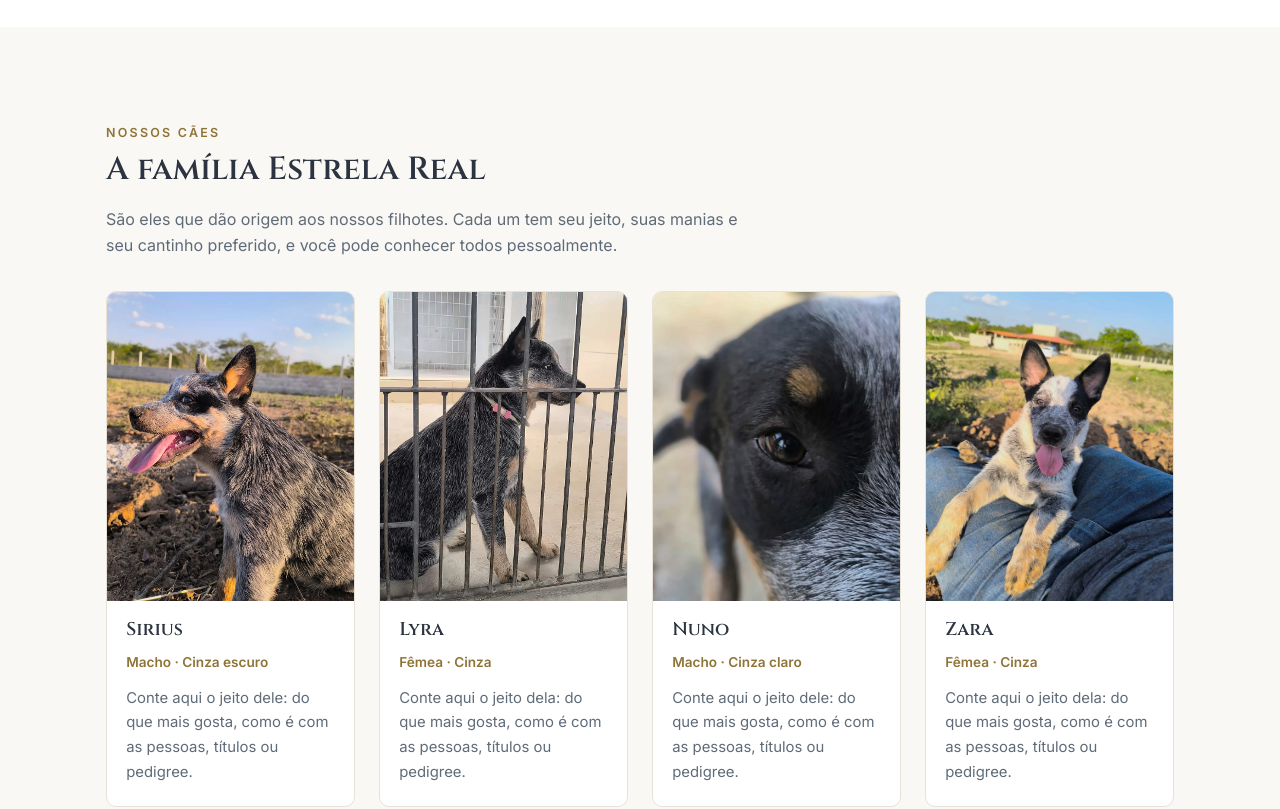
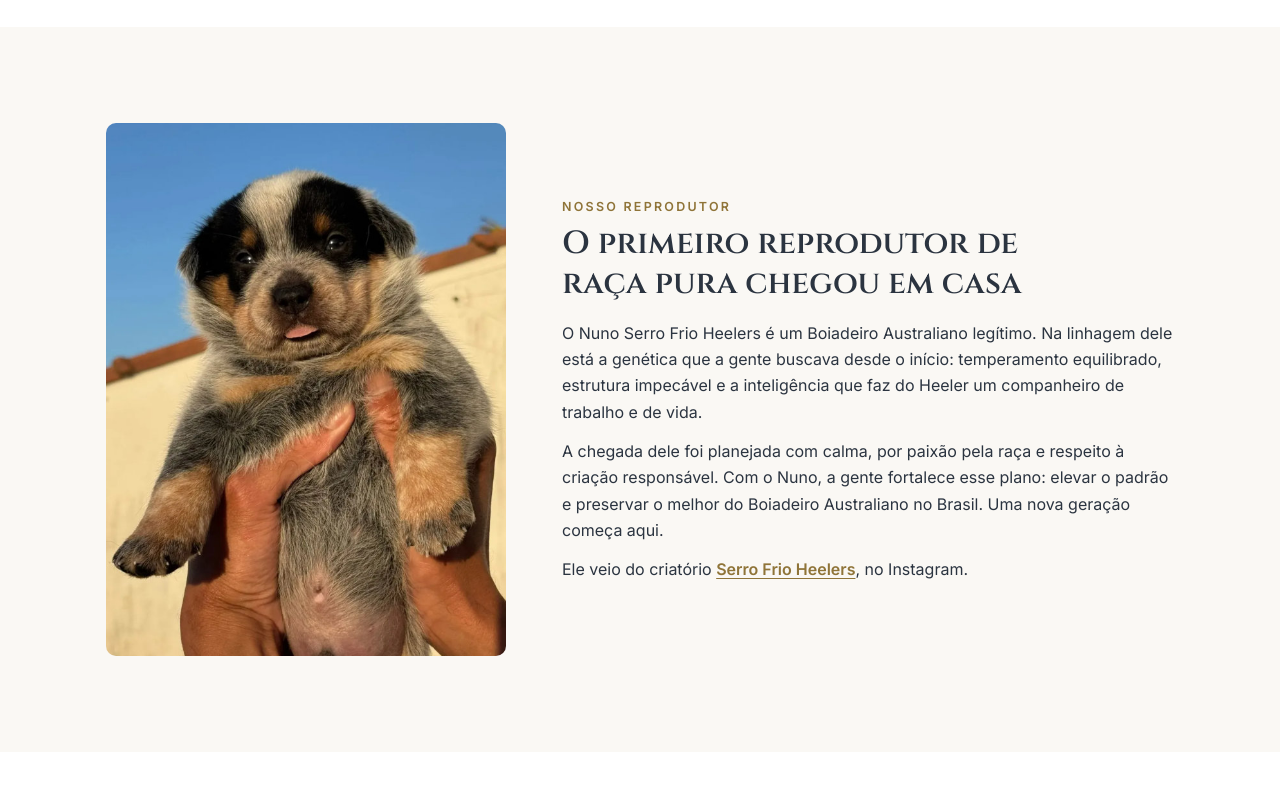
Before and after one commit to pedrosfarias01/canil-estrela-real, a plain HTML site: page index.html in a window 1280 px wide. Shown: the part 1360-2169 px from the top of the page. Drawn offline with Linux system fonts and the light colour scheme.

Commit message:
Apresenta o Nuno Serro Frio Heelers, primeiro reprodutor de raça pura
Conta a chegada do reprodutor vindo do Serro Frio Heelers e atualiza o cartão dele em Nossos Cães.

Co-authored-by: Pedro Farias <pedrosfarias01@users.noreply.github.com>

```diff
--- a/index.html
+++ b/index.html
@@ -91,9 +91,23 @@
       </div>
     </section>
 
+    <!-- ============ NOSSO REPRODUTOR ============ -->
+    <section id="nuno" class="section section-alt">
+      <div class="container split split-portrait">
+        <img src="images/nuno.jpg" alt="Nuno Serro Frio Heelers filhote, erguido no colo contra o céu azul" class="split-img portrait" loading="lazy">
+        <div>
+          <p class="eyebrow">Nosso reprodutor</p>
+          <h2>O primeiro reprodutor de raça pura chegou em casa</h2>
+          <p>O Nuno Serro Frio Heelers é um Boiadeiro Australiano legítimo. Na linhagem dele está a genética que a gente buscava desde o início: temperamento equilibrado, estrutura impecável e a inteligência que faz do Heeler um companheiro de trabalho e de vida.</p>
+          <p>A chegada dele foi planejada com calma, por paixão pela raça e respeito à criação responsável. Com o Nuno, a gente fortalece esse plano: elevar o padrão e preservar o melhor do Boiadeiro Australiano no Brasil. Uma nova geração começa aqui.</p>
+          <p>Ele veio do criatório <a class="text-link" href="https://www.instagram.com/serrofrio_heelers/" target="_blank" rel="noopener">Serro Frio Heelers</a>, no Instagram.</p>
+        </div>
+      </div>
+    </section>
+
     <!-- ============ NOSSOS CÃES ============ -->
     <!-- Para adicionar um cão: copie um bloco <article class="dog">...</article> inteiro e troque foto, nome e textos. -->
-    <section id="caes" class="section section-alt">
+    <section id="caes" class="section">
       <div class="container">
         <p class="eyebrow">Nossos Cães</p>
         <h2>A família Estrela Real</h2>
@@ -119,11 +133,11 @@
           </article>
 
           <article class="dog">
-            <img src="images/fotos/editadas/olhar-de-perto.jpg" alt="Nuno" loading="lazy">
+            <img src="images/nuno.jpg" alt="Nuno Serro Frio Heelers quando filhote, no colo, olhando para a câmera" loading="lazy">
             <div class="dog-body">
-              <h3>Nuno</h3>
-              <p class="dog-meta">Macho · Cinza claro</p>
-              <p>Conte aqui o jeito dele: do que mais gosta, como é com as pessoas, títulos ou pedigree.</p>
+              <h3>Nuno Serro Frio Heelers</h3>
+              <p class="dog-meta">Macho · Blue Heeler puro · Reprodutor</p>
+              <p>Nosso primeiro reprodutor de raça pura. Temperamento equilibrado, estrutura impecável e a inteligência da raça. Veio do Serro Frio Heelers.</p>
             </div>
           </article>
 
@@ -140,7 +154,7 @@
     </section>
 
     <!-- ============ ESTRUTURA ============ -->
-    <section id="estrutura" class="section">
+    <section id="estrutura" class="section section-alt">
       <div class="container">
         <p class="eyebrow">Estrutura</p>
         <h2>Espaço de sobra pra ser cachorro</h2>
@@ -158,7 +172,7 @@
     </section>
 
     <!-- ============ HOTEL ============ -->
-    <section id="hotel" class="section section-alt">
+    <section id="hotel" class="section">
       <div class="container split">
         <img src="images/fotos/editadas/ninhada-na-grade-1.jpg" alt="Hotel Canino" class="split-img" loading="lazy">
         <div>
@@ -178,7 +192,7 @@
     </section>
 
     <!-- ============ FILHOTES DISPONÍVEIS ============ -->
-    <section id="filhotes" class="section">
+    <section id="filhotes" class="section section-alt">
       <div class="container">
         <p class="eyebrow">Filhotes Disponíveis</p>
         <h2>Seu futuro companheiro pode estar a caminho</h2>
--- a/style.css
+++ b/style.css
@@ -26,6 +26,13 @@ body {
 }
 img { display: block; max-width: 100%; }
 a { color: inherit; }
+a.text-link {
+  color: var(--gold-dark);
+  font-weight: 600;
+  text-decoration-thickness: 1px;
+  text-underline-offset: .18em;
+}
+a.text-link:hover { color: var(--ink); }
 
 h1, h2, h3 { font-family: var(--font-title); font-weight: 600; line-height: 1.25; }
 h1 { font-size: clamp(1.7rem, 4.5vw, 2.6rem); }
@@ -129,6 +136,7 @@ h2 { text-wrap: balance; }
 /* ============ HOTEL / FILHOTES (duas colunas) ============ */
 .split { display: grid; gap: 2.5rem; align-items: start; }
 .split-img { width: 100%; aspect-ratio: 4 / 3; object-fit: cover; border-radius: var(--radius); }
+.split-img.portrait { aspect-ratio: 3 / 4; }
 
 .status-card {
   border: 1px solid var(--gold);
@@ -210,5 +218,10 @@ h2 { text-wrap: balance; }
   .two-col { grid-template-columns: 1fr 1fr; }
   .gallery { grid-template-columns: repeat(3, 1fr); gap: 1rem; }
   .split { grid-template-columns: 1fr 1fr; gap: 3.5rem; }
+  .split.split-portrait { align-items: center; }
   .section { padding: 96px 0; }
 }
+
+@media (min-width: 960px) {
+  .split.split-portrait { grid-template-columns: minmax(280px, 400px) minmax(0, 1fr); }
+}
```
Also changed, not shown: images/nuno.jpg (added).
